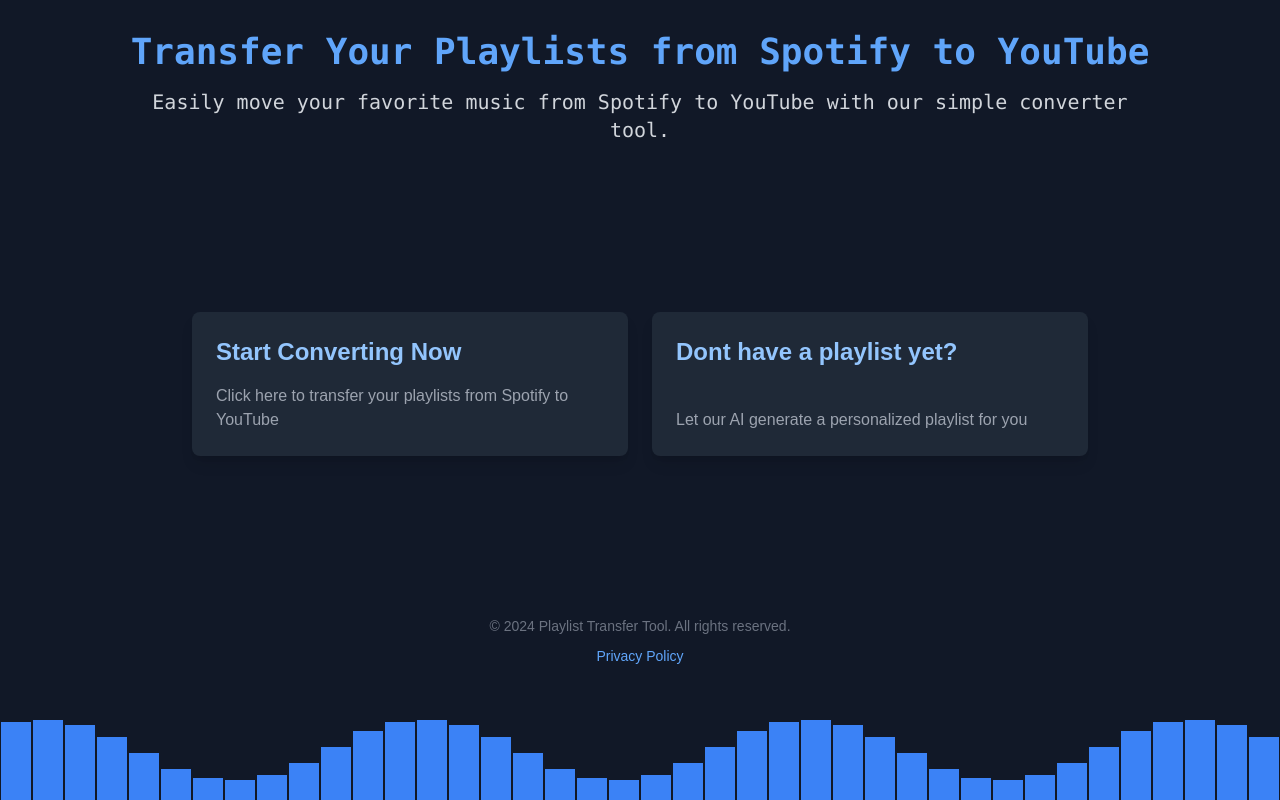
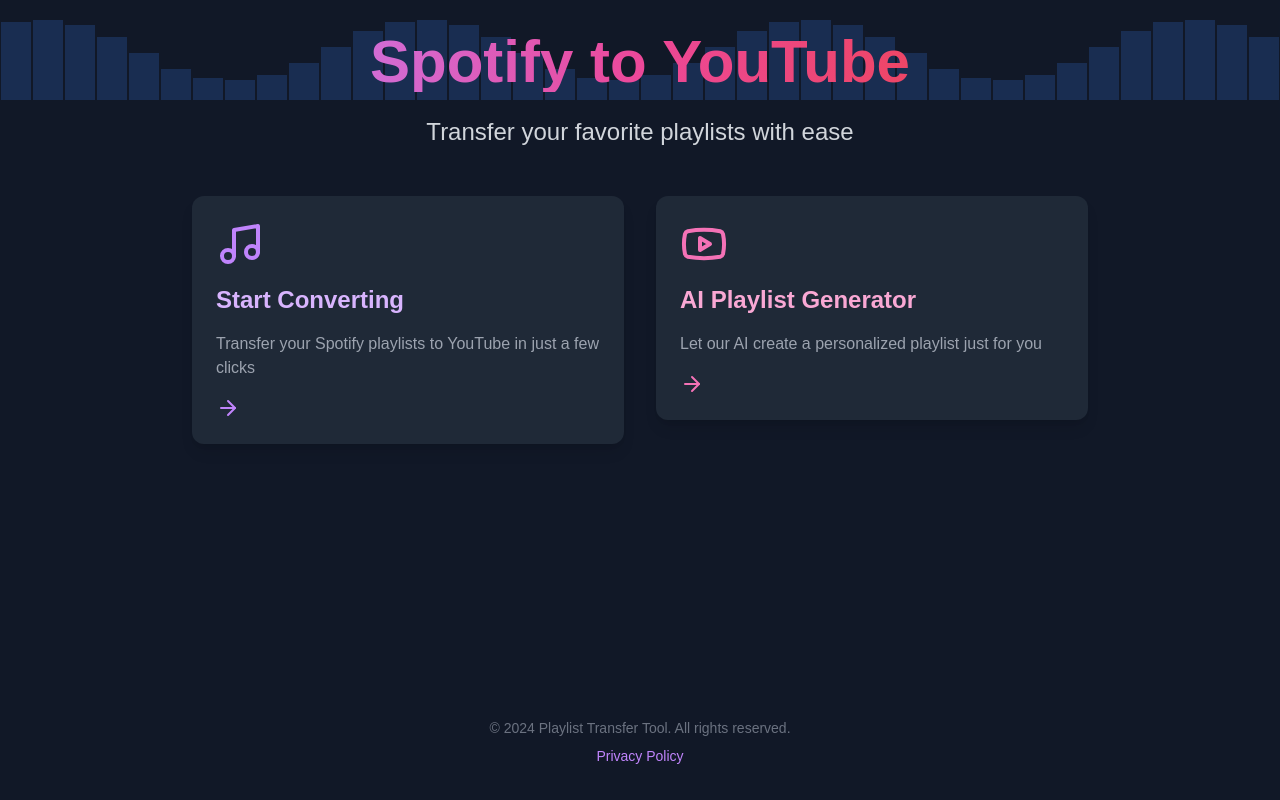
Before and after one commit to RanWurm/Play_List_converter, a Next.js app: page / in a window 1280 px wide. Built offline with nearby package versions, Linux system fonts and the light colour scheme.

Commit message:
design change

```diff
--- a/app/converter/page.js
+++ b/app/converter/page.js
@@ -3,6 +3,7 @@ import React, { useState, useEffect } from 'react';
 import SpotifyAuth from '../components/SpotifyAuth';
 import YouTubeAuth from '../components/YouTubeAuth';
 import dynamic from 'next/dynamic';
+import { Music, Youtube, RefreshCw } from 'lucide-react';
 
 const WaveAnimation = dynamic(() => import('../components/WaveAnimation'), { ssr: false });
 
@@ -150,57 +151,77 @@ export default function ConverterPage() {
 
   return (
     <main className="min-h-screen w-screen overflow-hidden bg-gray-900 text-gray-100 flex flex-col relative">
-      <div className="flex-grow flex flex-col items-center justify-between p-4 sm:p-6 lg:p-8">
-        <h1 className="text-2xl sm:text-3xl lg:text-4xl font-bold text-center mb-2 sm:mb-4 text-blue-400">
-          Spotify to YouTube Playlist Converter
+      <div className="flex-grow flex flex-col items-center justify-center p-4 sm:p-6 lg:p-8 relative z-10">
+        <div className="w-full max-w-4xl">
+          <h1 className="text-4xl sm:text-5xl lg:text-6xl font-bold text-center mb-6 bg-gradient-to-r from-purple-400 via-pink-500 to-red-500 text-transparent bg-clip-text">
+            Playlist Converter
           </h1>
+          <p className="text-lg sm:text-xl lg:text-2xl text-center mb-12 text-gray-300">
+            Transform your Spotify playlists into YouTube collections
+          </p>
 
-        <div className="grid grid-cols-1 sm:grid-cols-2 gap-4 sm:gap-6 my-4 sm:my-6 w-full max-w-4xl">
-          <div className="bg-gray-800 p-4 sm:p-6 rounded-lg shadow-lg flex flex-col justify-between space-y-4">
-            <h2 className="text-lg sm:text-xl lg:text-2xl font-semibold mb-2 sm:mb-4 text-blue-300">Authenticate</h2>
+          <div className="grid grid-cols-1 lg:grid-cols-2 gap-8 mb-12">
+            <div className="bg-gray-800 p-6 rounded-xl shadow-lg">
+              <h2 className="text-2xl font-semibold mb-6 text-purple-300">
+                Authentication
+              </h2>
+              <div className="space-y-4">
                 <SpotifyAuth />
                 <YouTubeAuth />
               </div>
+            </div>
 
-          <div className="bg-gray-800 p-4 sm:p-6 rounded-lg shadow-lg flex flex-col justify-between">
-            <h2 className="text-lg sm:text-xl lg:text-2xl font-semibold mb-2 sm:mb-4 text-blue-300">Convert Playlist</h2>
-
-            <div className="overflow-y-auto max-h-60"> {/* Set a max height and enable scrolling */}
+            <div className="bg-gray-800 p-6 rounded-xl shadow-lg">
+              <h2 className="text-2xl font-semibold mb-6 text-pink-300">
+                Convert Playlists
+              </h2>
+              <div className="overflow-y-auto max-h-60 space-y-2">
                 {playlists.length > 0 ? (
-                <ul>
-
-                  {playlists.map((playlist) => (
-                    <li key={playlist.id} className="flex justify-between items-center bg-gray-700 p-2 rounded mb-2">
-                      <span>{playlist.name}</span>
+                  playlists.map((playlist) => (
+                    <div key={playlist.id} className="flex justify-between items-center bg-gray-700 p-3 rounded-lg transition-all duration-300 hover:bg-gray-600">
+                      <span className="truncate mr-2">{playlist.name}</span>
                       <button
                         onClick={() => createYouTubePlaylist(playlist.name, playlist.id)}
-                        className={`${
+                        className={`flex items-center space-x-1 px-3 py-1 rounded-full transition-all duration-300 ${
                           isConverting[playlist.id]
                             ? 'bg-gray-500 cursor-not-allowed'
-                            : 'bg-blue-500 hover:bg-blue-700'
-                        } text-white font-bold py-1 px-2 rounded`}
+                            : 'bg-gradient-to-r from-purple-500 to-pink-500 hover:from-purple-600 hover:to-pink-600'
+                        }`}
                         disabled={isConverting[playlist.id]}
                       >
-                        {isConverting[playlist.id] ? 'Converting...' : 'Convert'}
+                        {isConverting[playlist.id] ? (
+                          <>
+                            <RefreshCw className="w-4 h-4 animate-spin" />
+                            <span>Converting...</span>
+                          </>
+                        ) : (
+                          <>
+                            <Music className="w-4 h-4" />
+                            <span>Convert</span>
+                          </>
+                        )}
                       </button>
-                    </li>
-                  ))}
-                </ul>
+                    </div>
+                  ))
                 ) : (
-                <p className="text-gray-400">No playlists found. Make sure you&apos;re authenticated with Spotify.</p>
+                  <p className="text-gray-400 text-center">No playlists found. Please authenticate with Spotify.</p>
                 )}
+              </div>
+            </div>
           </div>
 
           {debugInfo && (
-  <div className="mt-4 p-2 bg-gray-700 rounded">
-    <h3 className="font-semibold text-blue-300">Debug Information:</h3>
+            <div className="mt-4 p-4 bg-gray-800 rounded-xl shadow-inner">
+              <h3 className="font-semibold text-lg mb-2 text-blue-300">Conversion Status:</h3>
               <p className="text-sm text-gray-300" dangerouslySetInnerHTML={{ __html: debugInfo }}></p>
             </div>
           )}
         </div>
       </div>
+
+      <div className="absolute inset-0 z-0 opacity-20">
+        <WaveAnimation />
       </div>
-      <WaveAnimation />
     </main>
   );
 }
--- a/app/page.js
+++ b/app/page.js
@@ -1,66 +1,65 @@
-"use client"
 import React from 'react';
 import dynamic from 'next/dynamic';
 import Link from 'next/link';
+import { Music, Youtube, ArrowRight } from 'lucide-react';
 
-// Dynamically import the WaveAnimation with no SSR
 const WaveAnimation = dynamic(() => import('./components/WaveAnimation.js'), { ssr: false });
 
 export default function Home() {
   return (
     <main className="min-h-screen w-screen overflow-hidden bg-gray-900 text-gray-100 flex flex-col relative">
-      <div className="flex-grow flex flex-col items-center justify-between p-4 sm:p-6 lg:p-8">
-        <div className="z-10 w-full max-w-5xl items-center justify-between font-mono text-sm">
-          <h1 className="text-2xl sm:text-3xl lg:text-4xl font-bold text-center mb-2 sm:mb-4 text-blue-400">
-            Transfer Your Playlists from Spotify to YouTube
+      <div className="flex-grow flex flex-col items-center justify-center p-4 sm:p-6 lg:p-8 relative z-10">
+        <div className="w-full max-w-4xl">
+          <h1 className="text-4xl sm:text-5xl lg:text-6xl font-bold text-center mb-6 bg-gradient-to-r from-purple-400 via-pink-500 to-red-500 text-transparent bg-clip-text">
+            Spotify to YouTube
           </h1>
-          <p className="text-sm sm:text-base lg:text-xl text-center mb-4 sm:mb-6 text-gray-300">
-            Easily move your favorite music from Spotify to YouTube with our simple converter tool.
+          <p className="text-lg sm:text-xl lg:text-2xl text-center mb-12 text-gray-300">
+            Transfer your favorite playlists with ease
           </p>
+
+          <div className="grid grid-cols-1 sm:grid-cols-2 gap-8 mb-12">
+            <Link href="/converter" className="group">
+              <div className="bg-gray-800 p-6 rounded-xl shadow-lg hover:shadow-2xl transition-all duration-300 transform hover:-translate-y-2 group-hover:bg-gradient-to-br from-purple-800 to-pink-700">
+                <Music className="w-12 h-12 mb-4 text-purple-400 group-hover:text-white transition-colors duration-300" />
+                <h2 className="text-2xl font-semibold mb-4 text-purple-300 group-hover:text-white transition-colors duration-300">
+                  Start Converting
+                </h2>
+                <p className="text-gray-400 group-hover:text-gray-200 transition-colors duration-300">
+                  Transfer your Spotify playlists to YouTube in just a few clicks
+                </p>
+                <ArrowRight className="w-6 h-6 mt-4 text-purple-400 group-hover:text-white transition-all duration-300 transform group-hover:translate-x-2" />
               </div>
-
-        <div className="grid grid-cols-1 sm:grid-cols-2 gap-4 sm:gap-6 my-4 sm:my-6 w-full max-w-4xl">
-          <Link href="/converter" className="block">
-            <button className="w-full h-full bg-gray-800 p-4 sm:p-6 rounded-lg shadow-lg hover:bg-gray-700 transition-colors duration-300 text-left flex flex-col justify-between">
-              <h2 className="text-lg sm:text-xl lg:text-2xl font-semibold mb-2 sm:mb-4 text-blue-300">
-                Start Converting Now
-              </h2>
-              <p className="text-sm sm:text-base text-gray-400">
-                Click here to transfer your playlists from Spotify to YouTube
-              </p>
-            </button>
             </Link>
 
             <a
               href="https://bingen.onrender.com"
               target="_blank"
               rel="noopener noreferrer"
-            className="block"
+              className="group"
             >
-            <button className="w-full h-full bg-gray-800 p-4 sm:p-6 rounded-lg shadow-lg hover:bg-gray-700 transition-colors duration-300 text-left flex flex-col justify-between">
-              <h2 className="text-lg sm:text-xl lg:text-2xl font-semibold mb-2 sm:mb-4 text-blue-300">
-                Dont have a playlist yet?
+              <div className="bg-gray-800 p-6 rounded-xl shadow-lg hover:shadow-2xl transition-all duration-300 transform hover:-translate-y-2 group-hover:bg-gradient-to-br from-pink-800 to-red-700">
+                <Youtube className="w-12 h-12 mb-4 text-pink-400 group-hover:text-white transition-colors duration-300" />
+                <h2 className="text-2xl font-semibold mb-4 text-pink-300 group-hover:text-white transition-colors duration-300">
+                  AI Playlist Generator
                 </h2>
-              <p className="text-sm sm:text-base text-gray-400">
-                Let our AI generate a personalized playlist for you
+                <p className="text-gray-400 group-hover:text-gray-200 transition-colors duration-300">
+                  Let our AI create a personalized playlist just for you
                 </p>
-            </button>
+                <ArrowRight className="w-6 h-6 mt-4 text-pink-400 group-hover:text-white transition-all duration-300 transform group-hover:translate-x-2" />
+              </div>
             </a>
           </div>
+        </div>
 
-        <footer className="text-center text-gray-500 w-full mt-4">
-  <p className="text-xs sm:text-sm">© 2024 Playlist Transfer Tool. All rights reserved.</p>
-  <p className="mt-2">
-    <Link href="/privacy-policy">
-      <span className="text-blue-400 hover:underline text-xs sm:text-sm">
+        <footer className="text-center text-gray-500 w-full mt-auto">
+          <p className="text-sm">© 2024 Playlist Transfer Tool. All rights reserved.</p>
+          <Link href="/privacy-policy" className="text-sm text-purple-400 hover:text-purple-300 transition-colors duration-300 mt-2 inline-block">
             Privacy Policy
-      </span>
           </Link>
-  </p>
         </footer>
       </div>
 
-      <div className="w-full">
+      <div className="absolute inset-0 z-0 opacity-20">
         <WaveAnimation />
       </div>
     </main>
--- a/package.json
+++ b/package.json
@@ -9,6 +9,7 @@
     "lint": "next lint"
   },
   "dependencies": {
+    "lucide-react": "^0.453.0",
     "next": "^14.2.15",
     "react": "^18",
     "react-dom": "^18",
```
Also changed, not shown: 1 other file (tests, documents, lock files or other folders). Lines whose indentation alone changed are shown as unchanged.
